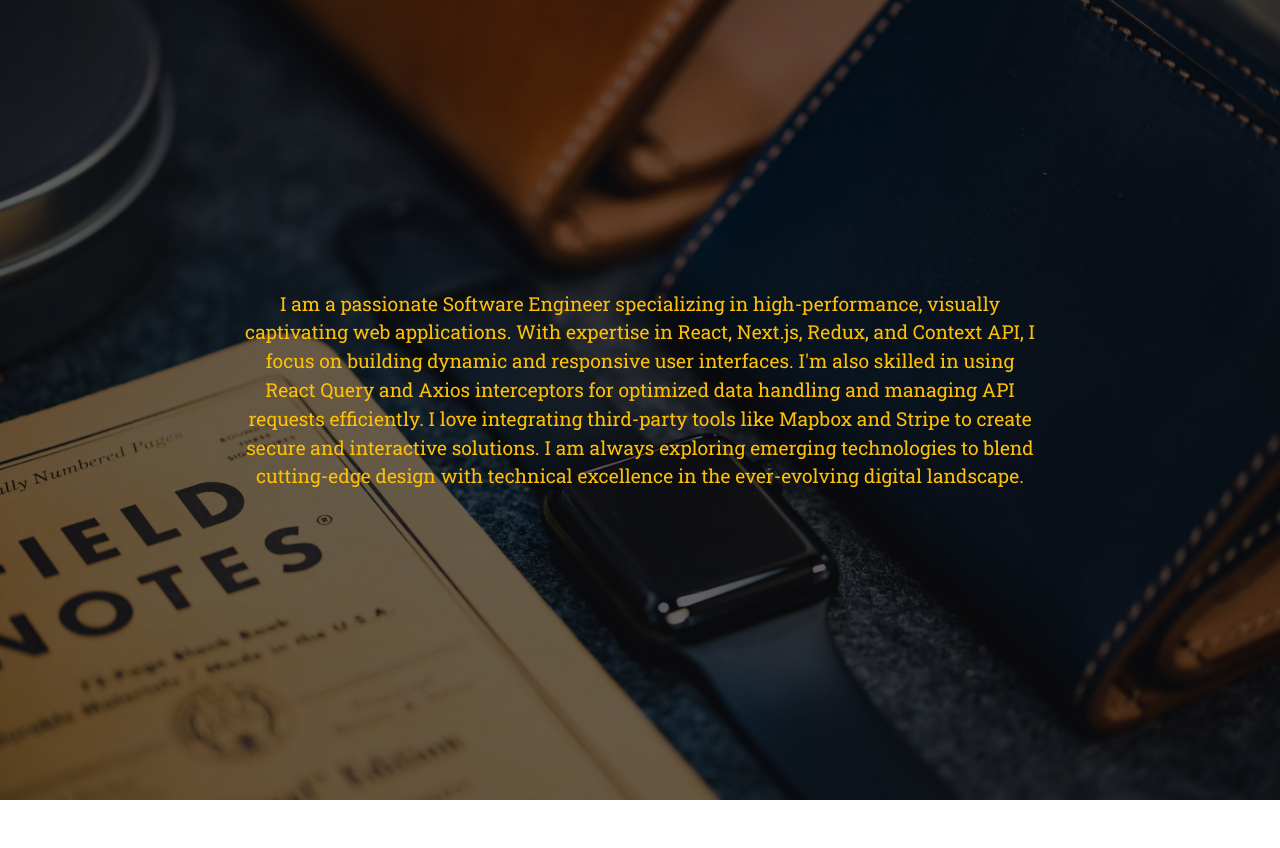
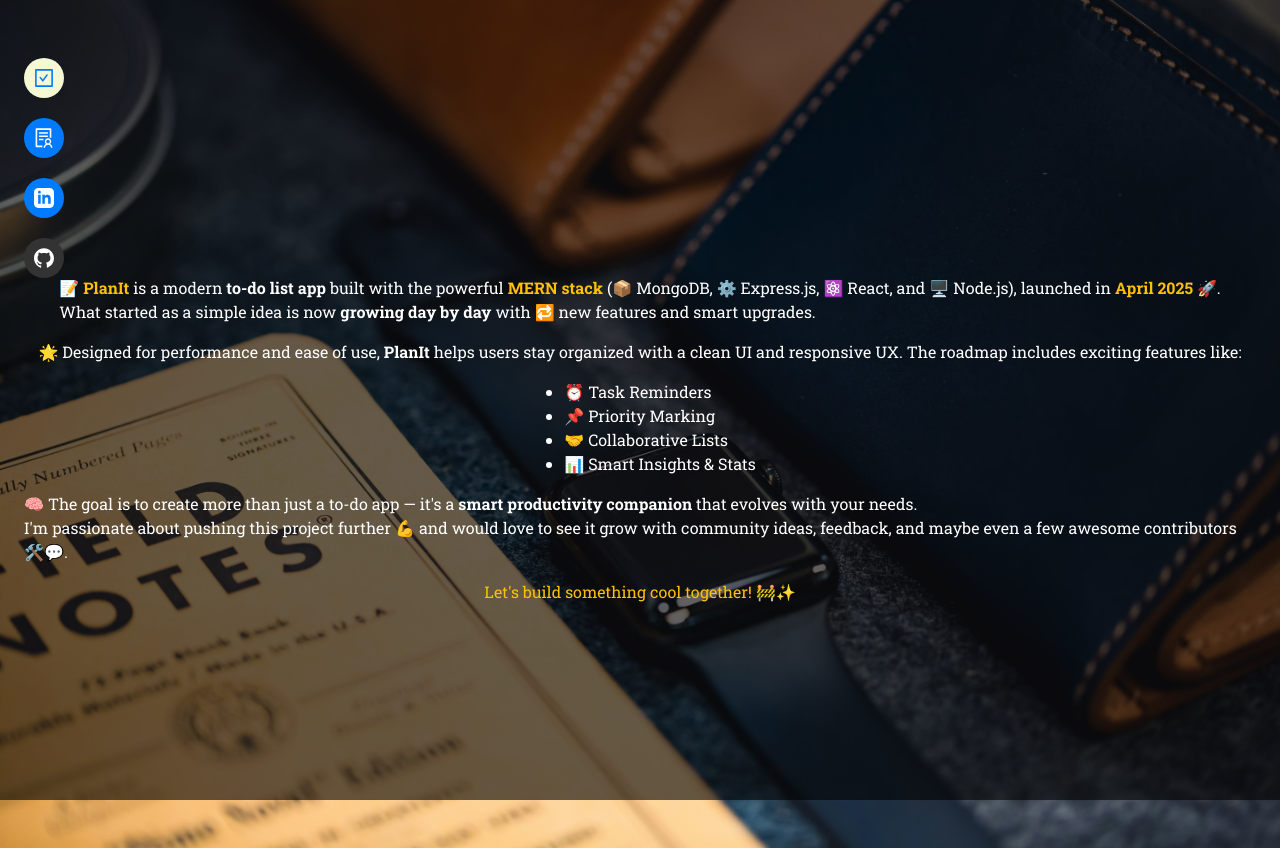
Before and after one commit to HuzaifaBinShahid/PlanIt, a React (Create React App) app: page /about in a window 1280 px wide. Before the commit the page ends 800 px from the top, so only its background shows below. Built offline with nearby package versions, Linux system fonts and the light colour scheme.

Commit message:
feat: new styling& social media links added

```diff
--- a/src/App.jsx
+++ b/src/App.jsx
@@ -3,9 +3,9 @@ import { message } from "antd";
 
 import About from "./Components/About";
 import Addtodo from "./Components/Addtodo";
-import Header from "./Components/Header";
 import Todos from "./Components/Todos";
 import MessageContext from "./context";
+import NavIcons from "./Components/NavIcons";
 
 function App() {
   const [messageApi, contextHolder] = message.useMessage();
@@ -14,7 +14,7 @@ function App() {
     <MessageContext.Provider value={messageApi}>
       {contextHolder}
       <Router>
-        <Header />
+        <NavIcons />
         <Routes>
           <Route
             path="/"
--- a/src/Components/About.jsx
+++ b/src/Components/About.jsx
@@ -2,14 +2,42 @@ import React from "react";
 
 const About = () => {
   return (
-    <div className="d-flex justify-content-center align-items-center vh-100">
-      <p className="text-center text-warning" style={{ fontSize: "1.2rem", maxWidth: "800px" }}>
-        I am a passionate Software Engineer specializing in high-performance, visually captivating web applications.
-        With expertise in React, Next.js, Redux, and Context API, I focus on building dynamic and responsive user interfaces.
-        I'm also skilled in using React Query and Axios interceptors for optimized data handling and managing API requests efficiently.
-        I love integrating third-party tools like Mapbox and Stripe to create secure and interactive solutions.
-        I am always exploring emerging technologies to blend cutting-edge design with technical excellence in the ever-evolving digital landscape.
+    <div className="d-flex justify-content-center align-items-center vh-100 my-5 flex-column  px-4">
+      <p>
+        📝 <strong className="text-warning">PlanIt</strong> is a modern <strong>to-do list app</strong>{" "}
+        built with the powerful <strong  className="text-warning">MERN stack</strong> (📦 MongoDB, ⚙️
+        Express.js, ⚛️ React, and 🖥️ Node.js), launched in{" "}
+        <strong  className="text-warning">April 2025</strong> 🚀.
+        <br />
+        What started as a simple idea is now{" "}
+        <strong>growing day by day</strong> with 🔁 new features and smart
+        upgrades.
       </p>
+
+      <p>
+        🌟 Designed for performance and ease of use, <strong>PlanIt</strong>{" "}
+        helps users stay organized with a clean UI and responsive UX. The
+        roadmap includes exciting features like:
+      </p>
+
+      <ul className="text-start">
+        <li>⏰ Task Reminders</li>
+        <li>📌 Priority Marking</li>
+        <li>🤝 Collaborative Lists</li>
+        <li>📊 Smart Insights &amp; Stats</li>
+      </ul>
+
+      <p>
+        🧠 The goal is to create more than just a to-do app — it's a{" "}
+        <strong>smart productivity companion</strong> that evolves with your
+        needs.
+        <br />
+        I'm passionate about pushing this project further 💪 and would love to
+        see it grow with community ideas, feedback, and maybe even a few
+        awesome contributors 🛠️💬.
+      </p>
+
+      <p  className="text-warning">Let's build something cool together! 🚧✨</p>
     </div>
   );
 };
--- a/src/Components/Header.jsx
+++ /dev/null
@@ -1,7 +0,0 @@
-import React from "react";
-
-const Header = () => {
-  return <div></div>;
-};
-
-export default Header;
--- /dev/null
+++ b/src/Components/NavIcons.jsx
@@ -0,0 +1,57 @@
+import React from 'react';
+import { Link } from 'react-router-dom';
+import { CheckSquareOutlined, SolutionOutlined } from '@ant-design/icons';
+import { GithubOutlined } from '@ant-design/icons';
+
+const NavIcons = () => {
+  return (
+    <ul className="list-unstyled d-flex flex-column pl-4 position-absolute">
+      <li>
+        <Link to="/" className="nav-icon-link d-flex align-items-center">
+          <div className="icon-container" style={{backgroundColor: "#F4F8D3"}}>
+            <CheckSquareOutlined/>
+          </div>
+          <span className="icon-text">PlanIt</span>
+        </Link>
+      </li>
+      <li>
+        <Link to="/about" className="nav-icon-link d-flex align-items-center">
+          <div className="icon-container bg-primary">
+            <SolutionOutlined  className="text-white" />
+          </div>
+          <span className="icon-text">About</span>
+        </Link>
+      </li>
+      <li>
+        <a
+          href="https://www.linkedin.com/in/huzaifabinshahid/"
+          target="_blank"
+          rel="noopener noreferrer"
+          className="nav-icon-link d-flex align-items-center"
+        >
+          <div className="icon-container bg-primary">
+            <svg xmlns="http://www.w3.org/2000/svg" width="20" height="20" viewBox="0 0 24 24" fill="#FFFFFF">
+              <path d="M19 0h-14c-2.761 0-5 2.239-5 5v14c0 2.761 2.239 5 5 5h14c2.762 0 5-2.239 5-5v-14c0-2.761-2.238-5-5-5zm-11 19h-3v-11h3v11zm-1.5-12.268c-.966 0-1.75-.79-1.75-1.764s.784-1.764 1.75-1.764 1.75.79 1.75 1.764-.783 1.764-1.75 1.764zm13.5 12.268h-3v-5.604c0-3.368-4-3.113-4 0v5.604h-3v-11h3v1.765c1.396-2.586 7-2.777 7 2.476v6.759z"/>
+            </svg>
+          </div>
+          <span className="icon-text">LinkedIn</span>
+        </a>
+      </li>
+      <li>
+        <a
+          href="https://github.com/HuzaifaBinShahid"
+          target="_blank"
+          rel="noopener noreferrer"
+          className="nav-icon-link d-flex align-items-center"
+        >
+          <div className="icon-container" style={{ backgroundColor: '#333' }}>
+            <GithubOutlined className="text-white" />
+          </div>
+          <span className="icon-text">GitHub</span>
+        </a>
+      </li>
+    </ul>
+  );
+};
+
+export default NavIcons;
--- a/src/Components/Todos.jsx
+++ b/src/Components/Todos.jsx
@@ -50,8 +50,8 @@ const Todos = () => {
 
   return (
     <>
-      <h3 className="my-3 text-center">Todos List</h3>
-      <div className="container my-3 " style={myStyle}>
+      <h3 class="my-3 text-center">Todos List</h3>
+      <div className="container my-3" style={myStyle}>
         <div className="w-25 mx-auto my-5">
           <Space direction="vertical">
             <Search
--- a/src/index.css
+++ b/src/index.css
@@ -37,3 +37,45 @@ code {
 .scrollable-content::-webkit-scrollbar {
   display: none;
 }
+
+.nav-icon-link {
+  text-decoration: none;
+  position: relative;
+  overflow: hidden;
+  display: flex;
+  align-items: center;
+  text-decoration: none !important;
+}
+
+.icon-container {
+  width: 40px;
+  height: 40px;
+  border-radius: 50%;
+  display: flex;
+  align-items: center;
+  justify-content: center;
+  transition: all 0.3s ease;
+  margin: 10px 0;
+}
+
+.icon-container svg {
+  font-size: 20px;
+}
+
+.icon-text {
+  padding-left: 12px;
+  transform: translateX(-100%);
+  opacity: 0;
+  transition: all 0.3s ease;
+  white-space: nowrap;
+  color: white;
+}
+
+.nav-icon-link:hover .icon-container {
+  transform: scale(1.1);
+}
+
+.nav-icon-link:hover .icon-text {
+  transform: translateX(0);
+  opacity: 1;
+}
```
